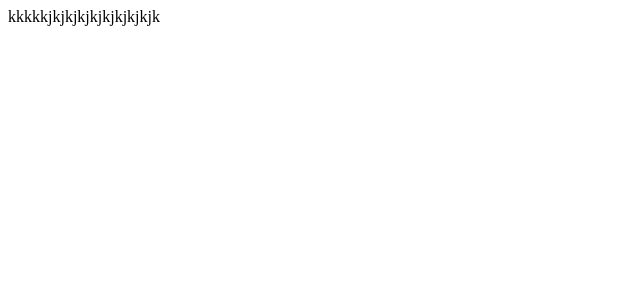
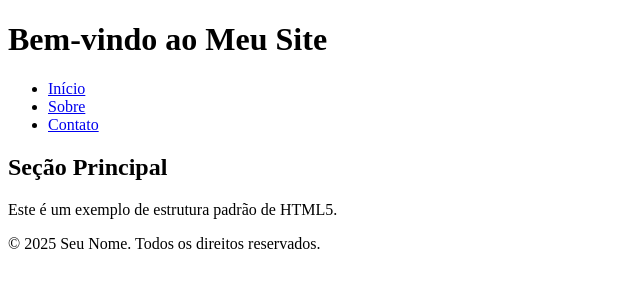
Before and after one commit to claudiorhenns/claudiorhenns.github.io, a plain HTML site: page index.html in a window 1280 px wide. Shown: the whole page, without its empty margins (0-640 px from the left). Drawn offline with Linux system fonts and the light colour scheme.

Commit message:
Updates blog

```diff
--- a/index.html
+++ b/index.html
@@ -1 +1,45 @@
-kkkkkjkjkjkjkjkjkjkjkjk
+<!DOCTYPE html>
+<html lang="pt-BR">
+<head>
+    <meta charset="UTF-8">
+    <meta name="viewport" content="width=device-width, initial-scale=1.0">
+    <meta name="description" content="Descrição breve do site">
+    <meta name="keywords" content="HTML, CSS, JavaScript">
+    <meta name="author" content="Seu Nome">
+    <title>Título da Página</title>
+
+    <!-- Link para CSS externo -->
+    <link rel="stylesheet" href="styles.css">
+
+    <!-- Link para ícone (favicon) -->
+    <link rel="icon" type="image/png" href="favicon.png">
+
+    <!-- Scripts opcionais -->
+    <script defer src="script.js"></script>
+</head>
+<body>
+
+    <header>
+        <h1>Bem-vindo ao Meu Site</h1>
+        <nav>
+            <ul>
+                <li><a href="#">Início</a></li>
+                <li><a href="#">Sobre</a></li>
+                <li><a href="#">Contato</a></li>
+            </ul>
+        </nav>
+    </header>
+
+    <main>
+        <section>
+            <h2>Seção Principal</h2>
+            <p>Este é um exemplo de estrutura padrão de HTML5.</p>
+        </section>
+    </main>
+
+    <footer>
+        <p>&copy; 2025 Seu Nome. Todos os direitos reservados.</p>
+    </footer>
+
+</body>
+</html>
```
Also changed, not shown: content/2.html (added, +10 -0 lines).
